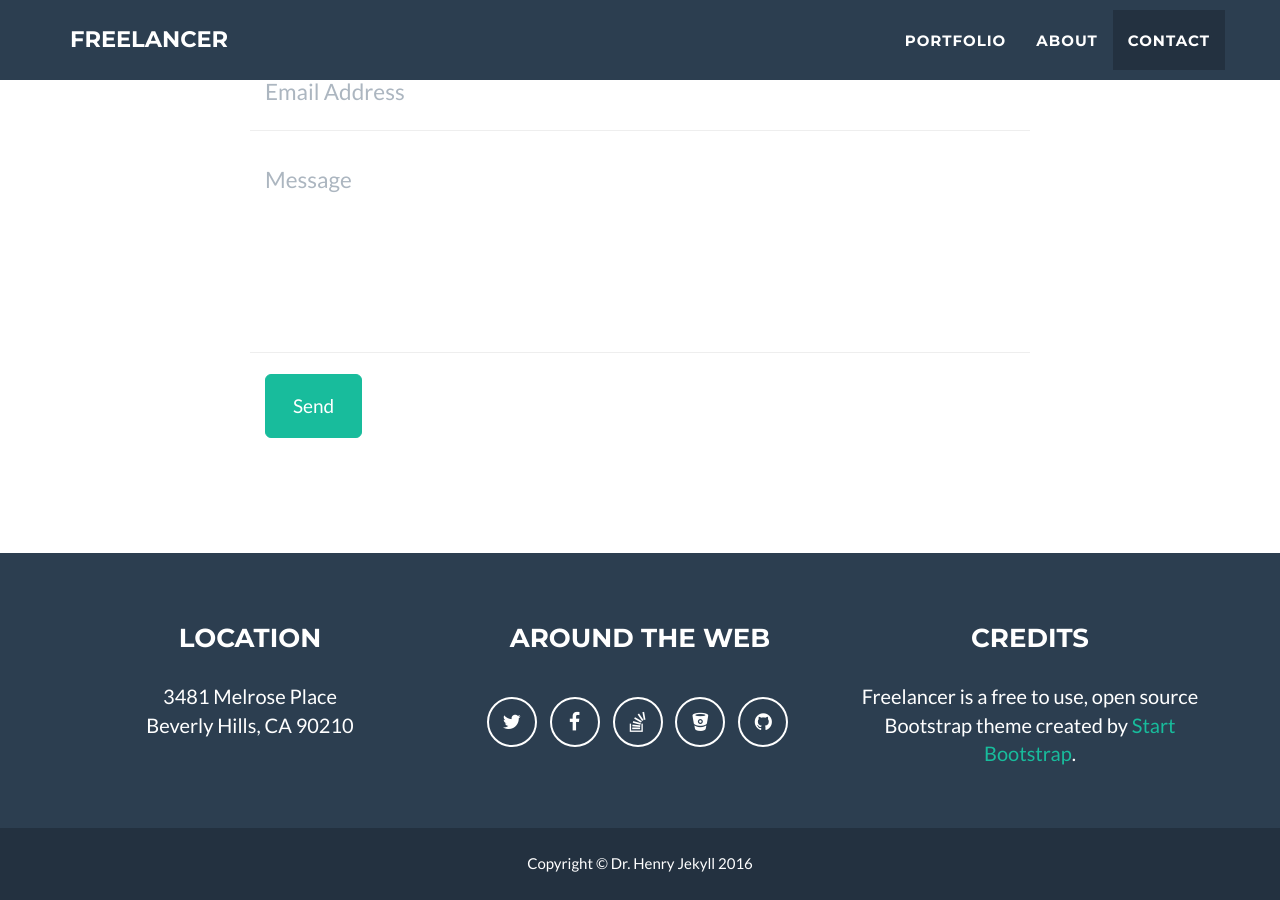
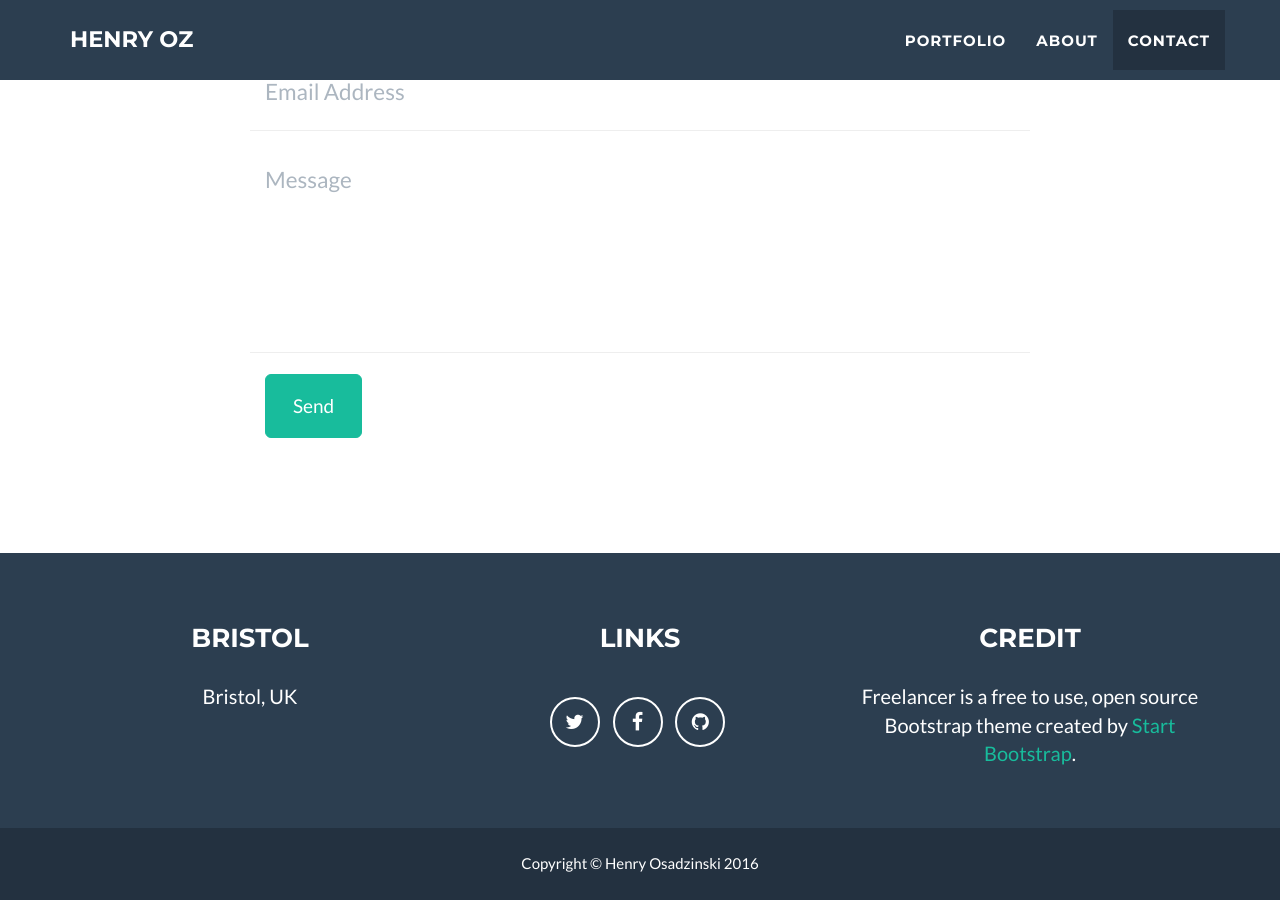
Before and after one commit to henryoz/henryoz.github.io, a Jekyll site: the page built from index.html, in a window 1280 px wide and 900 px high, scrolled down 2485 px. Built offline with Jekyll 4.4.1, drawn with Linux system fonts in a browser that asks for light colours; some of the changed text lies outside the part shown.

Commit message:
updated config

```diff
--- a/_config.yml
+++ b/_config.yml
@@ -1,10 +1,10 @@
 # Site settings
-title: Freelancer
-email: your-email@domain.com
-url: https://example.github.io
+title: Henry Oz
+email: henry@osadzinski.co.uk
+url: https://henryoz.github.io
 description: "Write an awesome description for your new site here. You can edit this line in _config.yml. It will appear in your document head meta (for Google search results) and in your feed.xml site description."
-skills: "Web Developer - Graphic Artist - User Experience Designer"
-meta_author: LastName FirstName
+skills: "Code - Design - IA & UX"
+meta_author: Osadinski Henry
 
 # Google webmaster tools
 google_verify:
@@ -31,28 +31,23 @@ color:
 
 # Footer settings
 footer:
-  copyright: Dr. Henry Jekyll
-  location: Location
-  social: Around the Web
-  credits: Credits
+  copyright: Henry Osadzinski
+  location: Bristol
+  social: Links
+  credits: Credit
 
 # Social networks usernames (many more available: google-plus, flickr, dribbble, pinterest, instagram, tumblr, linkedin, etc.)
 social:
   - title: twitter
-    url: http://twitter.com/jekyllrb
+    url: http://twitter.com/hen_dubz
   - title: facebook
     url:
-  - title: stack-overflow
-    url: http://stackoverflow.com/questions/tagged/jekyll
-  - title: bitbucket
-    url: http://bitbucket.org/jekyll
   - title: github
-    url: http://github.com/jekyll
+    url: http://github.com/henryoz
 
 # Postal address (add as many lines as necessary)
 address:
-  - line: 3481 Melrose Place
-  - line: Beverly Hills, CA 90210
+  - line: Bristol, UK
 
 # Credits content
 credits: 'Freelancer is a free to use, open source Bootstrap theme created by <a href="http://startbootstrap.com">Start Bootstrap</a>.'
```
